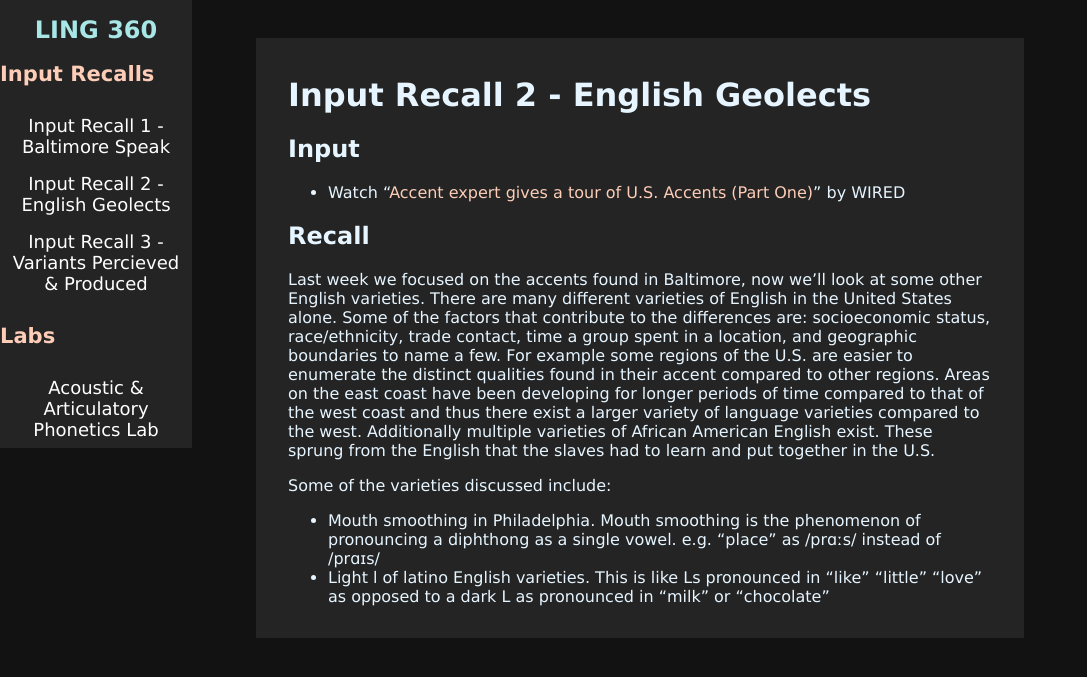
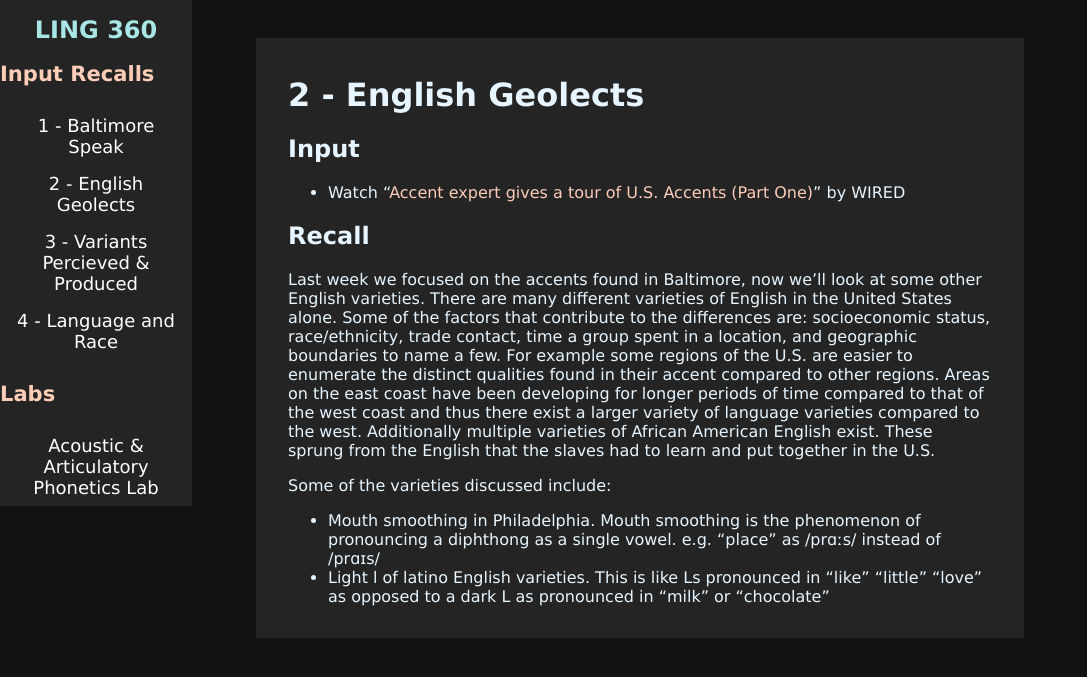
Before and after one commit to KristianMischke/ling-360, a Jekyll site: the page built from _input-recalls/input-recall-2.md, in a window 1280 px wide. Shown: the top 677 px of the page, without its empty margins (0-1087 px from the left). Built offline with Jekyll 4.4.1, drawn with Linux system fonts in a browser that asks for light colours.

Commit message:
Adding input recall 4. Adjusting titles

```diff
--- a/_input-recalls/input-recall-1.md
+++ b/_input-recalls/input-recall-1.md
@@ -1,6 +1,6 @@
 ---
 layout: post
-title:  "Input Recall 1 - Baltimore Speak"
+title:  "1 - Baltimore Speak"
 categories:
 ---
 ## Input
--- a/_input-recalls/input-recall-2.md
+++ b/_input-recalls/input-recall-2.md
@@ -1,6 +1,6 @@
 ---
 layout: post
-title:  "Input Recall 2 - English Geolects"
+title:  "2 - English Geolects"
 categories:
 ---
 ## Input
--- a/_input-recalls/input-recall-3.md
+++ b/_input-recalls/input-recall-3.md
@@ -1,6 +1,6 @@
 ---
 layout: post
-title:  "Input Recall 3 - Variants Percieved & Produced"
+title:  "3 - Variants Percieved & Produced"
 categories:
 ---
 ## Input
```
Also changed, not shown: _input-recalls/input-recall-4.md (added, +19 -0 lines).
